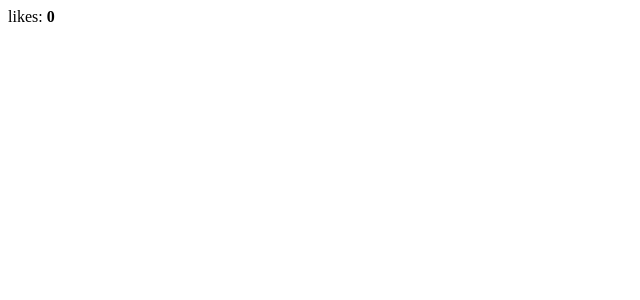
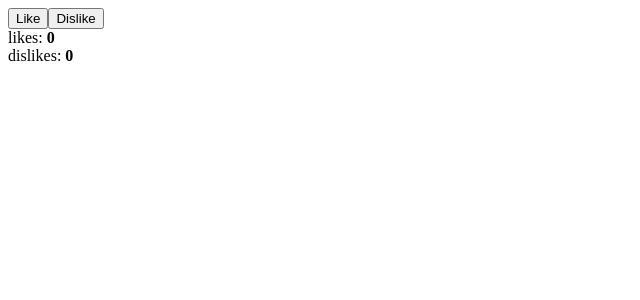
Before and after one commit to MikitaCat/vue_learning, a Vue app: page / in a window 1280 px wide. Shown: the top 300 px of the page, without its empty margins (0-640 px from the left). Built offline with nearby package versions, Linux system fonts and the light colour scheme.

Commit message:
Simple counter was created with using methods field, v-on directive and @ for adding listener 'click'

```diff
--- a/src/App.vue
+++ b/src/App.vue
@@ -1,16 +1,30 @@
+// Component MarkUp
 <template>
   <div>
+      <button v-on:click="addlike">Like</button>
+      <button @click="addDislike">Dislike</button>
     <div>likes: <strong>{{ likes }}</strong></div>
+    <div>dislikes: <strong>{{ dislikes }}</strong></div>
   </div>
 </template>
 
 <script>
+//Component model
 export default {
   data() {
     return {
       likes: 0,
+      dislikes: 0
     };
   },
+  methods: {
+      addlike(){
+          this.likes += 1
+      },
+      addDislike(){
+          this.dislikes += 1
+      }
+  }
 };
 </script>
 
```
